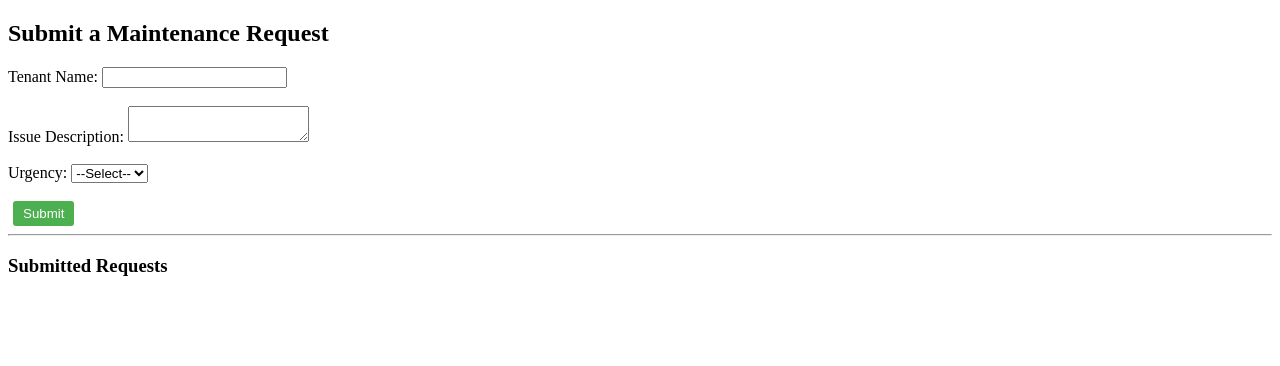
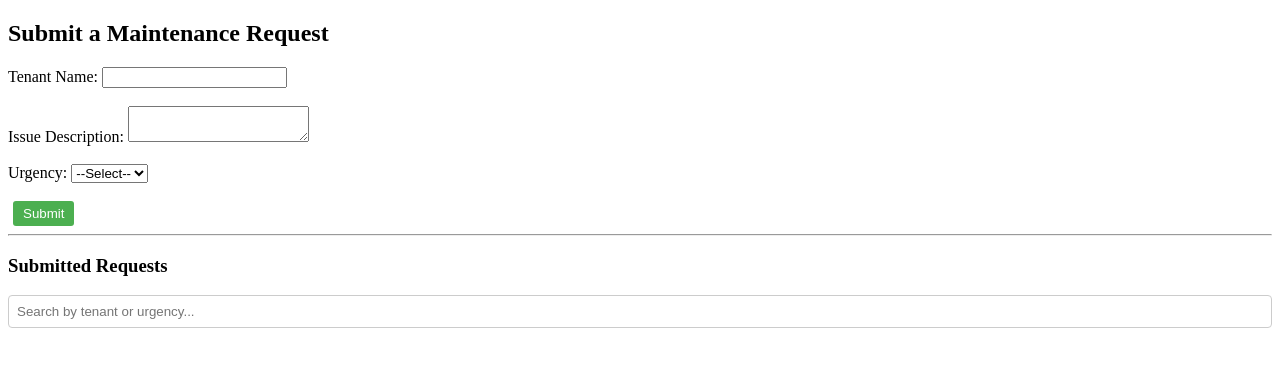
Before and after one commit to poffodile/tenant_maintenance_portal, an Angular app: page / in a window 1280 px wide. Shown: the top 366 px of the page. Built offline with nearby package versions, Linux system fonts and the light colour scheme.

Commit message:
Implemented search functionality for maintenance requests with dynamic filtering

```diff
--- a/src/app/maintenance-form/maintenance-form.component.css
+++ b/src/app/maintenance-form/maintenance-form.component.css
@@ -22,3 +22,11 @@ button:hover {
   font-size: 0.9em;
   margin-top: 4px;
 }
+.search-input {
+  width: 100%;
+  padding: 8px;
+  margin-bottom: 10px;
+  border: 1px solid #ccc;
+  border-radius: 4px;
+  box-sizing: border-box;
+}
--- a/src/app/maintenance-form/maintenance-form.component.html
+++ b/src/app/maintenance-form/maintenance-form.component.html
@@ -61,8 +61,15 @@
 
 <hr />
 <h3>Submitted Requests</h3>
+<input
+  type="text"
+  [(ngModel)]="searchTerm"
+  placeholder="Search by tenant or urgency..."
+  class="search-input"
+/>
+
 <ul>
-  <li *ngFor="let request of requests; let i = index">
+  <li *ngFor="let request of filteredRequests(); let i = index">
     <!-- for every request in requests array, render this block of HTML -->
     <strong>{{ request.tenantName }}</strong> ({{ request.urgency }})<br />
     {{ request.description }}
--- a/src/app/maintenance-form/maintenance-form.component.ts
+++ b/src/app/maintenance-form/maintenance-form.component.ts
@@ -14,9 +14,23 @@ export class MaintenanceFormComponent implements OnInit {
     tenantName: '',
     description: '',
     urgency: '',
+    //searchTerm: '',
   };
 
   requests: any[] = []; // list of requests
+
+  searchTerm: string = '';
+
+  filteredRequests() {
+    const term = this.searchTerm.toLowerCase().trim();
+    if (!term) return this.requests;
+
+    return this.requests.filter(
+      (req) =>
+        req.tenantName.toLowerCase().includes(term) ||
+        req.urgency.toLowerCase().includes(term)
+    );
+  }
 
   // Loads the saved requests from localStorage when component loads
   ngOnInit(): void {
@@ -61,6 +75,7 @@ export class MaintenanceFormComponent implements OnInit {
       tenantName: '',
       description: '',
       urgency: '',
+      // searchTerm: '',
     };
 
     this.successMessage = this.isEditMode
```
